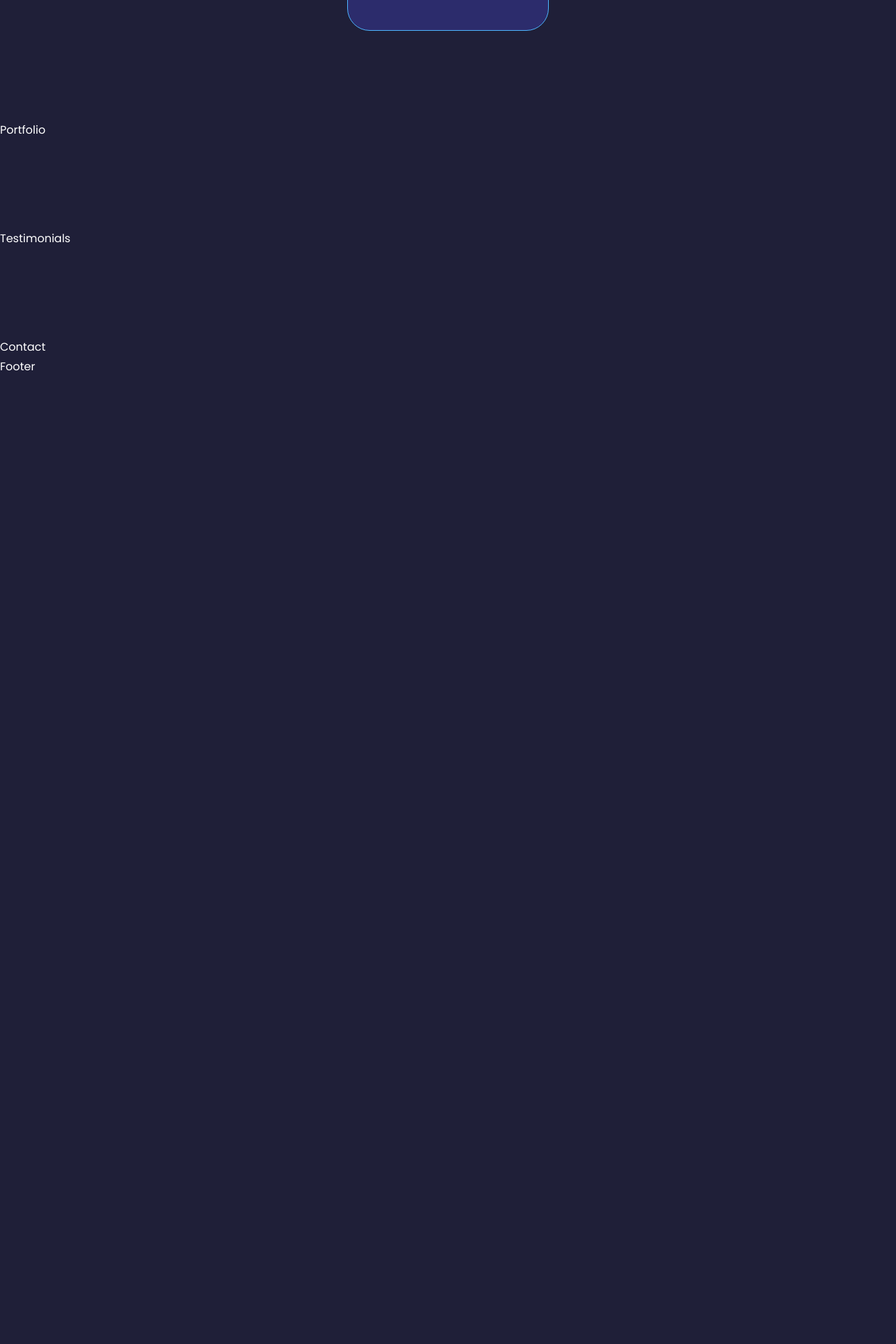
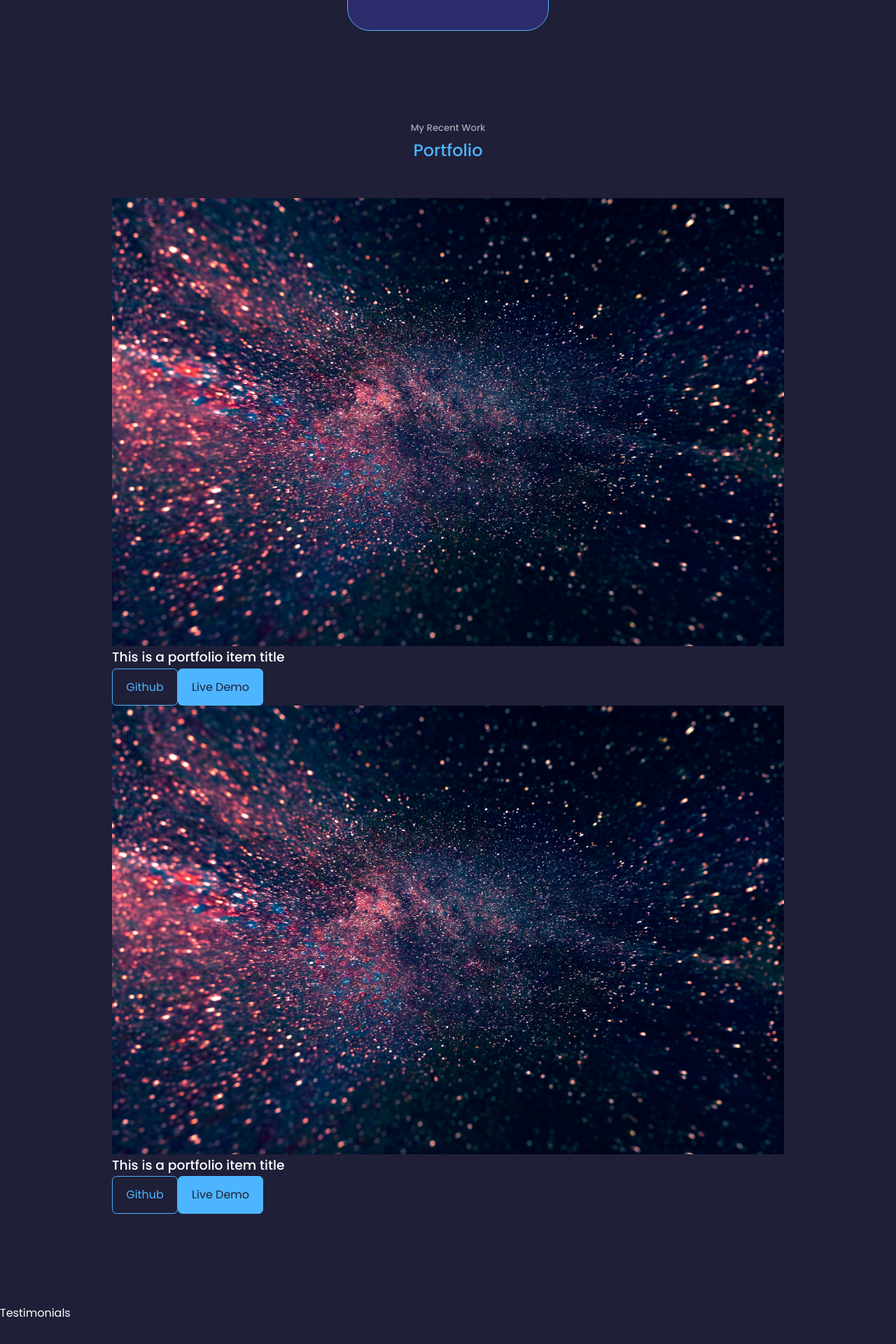
Before and after one commit to luislimaUM/my-portfolio, a React (Create React App) app: page / in a window 1280 px wide. Shown: the part 2800-4720 px from the top of the page at 70% size. Before the commit the page ends 3337 px from the top, so only its background shows below. Built offline with nearby package versions, Linux system fonts and the light colour scheme.

Commit message:
add portfolio component

```diff
--- a/src/components/portfolio/Portfolio.jsx
+++ b/src/components/portfolio/Portfolio.jsx
@@ -1,9 +1,32 @@
 import React from 'react'
 import './portfolio.css'
+import IMG1 from '../../assets/bg-image.jpg'
 
 const Portfolio = () => {
   return (
-    <section id="portefolio">Portfolio</section>
+    <section id="portefolio">
+      <h5>My Recent Work</h5>
+      <h2>Portfolio</h2>
+
+      <div className="container portfolio__container">
+        <article className='portfolio__item'>
+          <div className='portfolio__item-image'>
+            <img src={IMG1} alt=""></img>
+          </div>
+          <h3>This is a portfolio item title</h3>
+          <a href="https://github.com" className='btn' target="_blank">Github</a>
+          <a href="https://github.com" className='btn btn-primary' target="_blank">Live Demo</a>
+        </article>
+        <article className='portfolio__item'>
+          <div className='portfolio__item-image'>
+            <img src={IMG1} alt=""></img>
+          </div>
+          <h3>This is a portfolio item title</h3>
+          <a href="https://github.com" className='btn' target="_blank">Github</a>
+          <a href="https://github.com" className='btn btn-primary' target="_blank">Live Demo</a>
+        </article>
+      </div>
+    </section>
   )
 }
 
```
